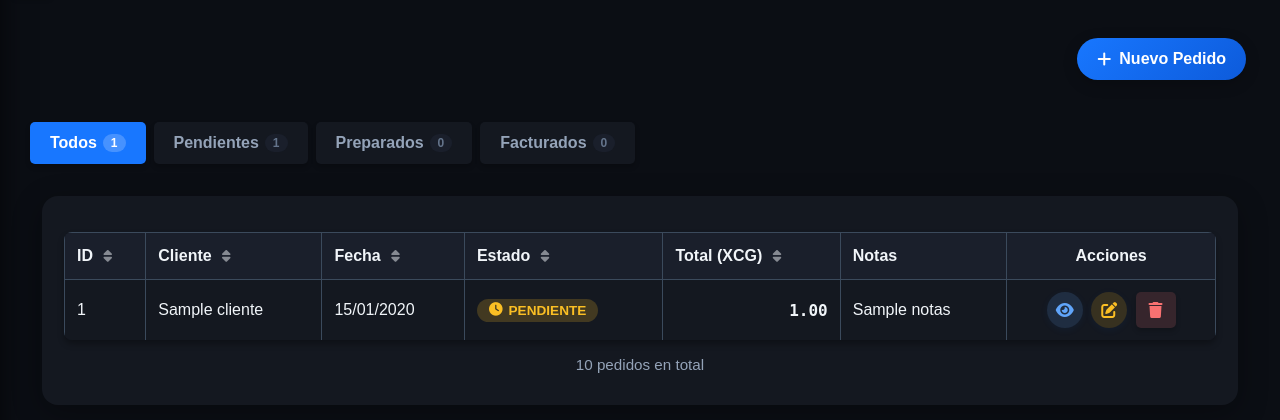
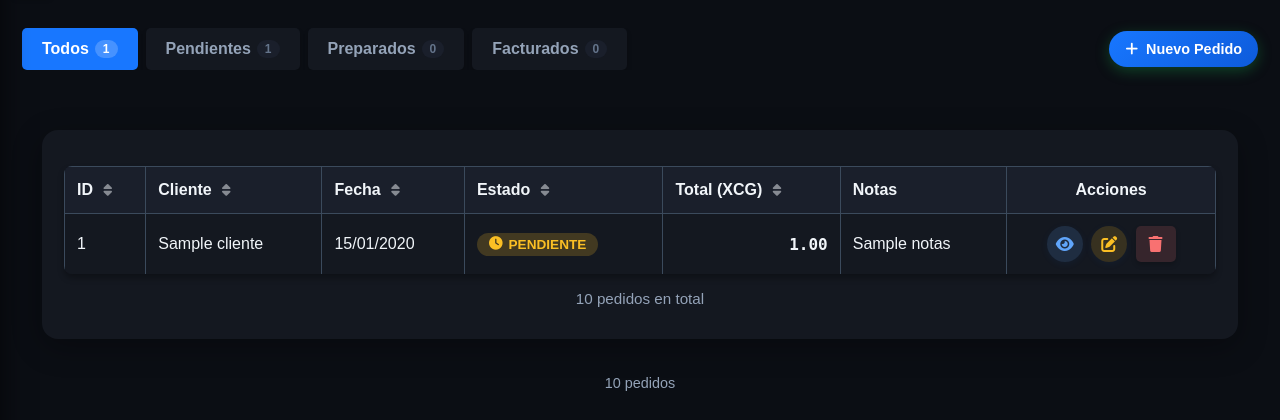
Before and after one commit to jmcriptos/pesosapp, a Python web app: template templates/pedidos.html in a window 1280 px wide. Shown: the part 48-468 px from the top of the page. Run offline with Jinja, Linux system fonts and the light colour scheme; the template is opened without the code that fills it: most values are stand-ins (such as "Sample title", 1, 10 or a date in 2020); some libraries are stand-ins or nearby versions.

Commit message:
Ajusta toolbar de pedidos y botón Nuevo Pedido en verde

```diff
--- a/templates/pedidos.html
+++ b/templates/pedidos.html
@@ -6,18 +6,11 @@
 
 {% block content %}
 <div class="pedidos-container">
-    <!-- Botón nuevo pedido -->
-    <div class="pedidos-header">
-        <a href="{{ url_for('nuevo_pedido') }}" class="btn-nuevo-pedido">
-            <i class="fa fa-plus"></i>
-            <span>Nuevo Pedido</span>
-        </a>
-    </div>
-
-    <!-- Filtros por estado -->
+    <!-- Filtros por estado + acción -->
     {% set count_pendiente = pedidos|selectattr('estado', 'equalto', 'pendiente')|list|length %}
     {% set count_preparado = pedidos|selectattr('estado', 'equalto', 'preparado')|list|length %}
     {% set count_facturado = pedidos|selectattr('estado', 'equalto', 'facturado')|list|length %}
+    <div class="pedidos-toolbar">
         <div class="filtros-estado">
             <button class="filtro-btn filtro-active" data-filtro="todos">
                 Todos <span class="filtro-count">{{ pedidos|length }}</span>
@@ -31,6 +24,11 @@
             <button class="filtro-btn filtro-facturado" data-filtro="facturado">
                 Facturados <span class="filtro-count">{{ count_facturado }}</span>
             </button>
+        </div>
+        <a href="{{ url_for('nuevo_pedido') }}" class="btn-nuevo-pedido">
+            <i class="fa fa-plus"></i>
+            <span>Nuevo Pedido</span>
+        </a>
     </div>
 
     <!-- Vista móvil: Cards -->
@@ -295,15 +293,16 @@
     padding-bottom: 100px;
 }
 
-/* Header */
-.pedidos-header {
+/* Toolbar de filtros + acción */
+.pedidos-toolbar {
     display: flex;
-    justify-content: flex-end;
     align-items: center;
-    padding: 10px 12px;
+    gap: 10px;
+    padding: 12px 8px;
     position: sticky;
     top: 0;
     z-index: 50;
+    background: inherit;
 }
 
 .pedidos-title {
@@ -318,14 +317,16 @@
     display: flex;
     align-items: center;
     gap: 8px;
-    background: white;
-    color: #1877ff;
-    padding: 12px 20px;
+    background: #16a34a;
+    color: #ffffff;
+    padding: 10px 16px;
     border-radius: 25px;
-    font-size: 1rem;
+    font-size: 0.9rem;
     font-weight: 700;
     text-decoration: none;
-    box-shadow: 0 4px 15px rgba(0,0,0,0.2);
+    white-space: nowrap;
+    flex-shrink: 0;
+    box-shadow: 0 4px 14px rgba(22,163,74,0.35);
     transition: all 0.2s ease;
 }
 
@@ -592,7 +593,9 @@ button.action-btn-mobile.action-delete:active { background: #fee2e2; }
 .filtros-estado {
     display: flex;
     gap: 8px;
-    padding: 12px 8px;
+    padding: 0;
+    flex: 1;
+    min-width: 0;
     overflow-x: auto;
     -webkit-overflow-scrolling: touch;
     scrollbar-width: none;
@@ -731,9 +734,10 @@ button.action-btn-mobile.action-delete:active { background: #fee2e2; }
         padding: 20px;
     }
 
-    .pedidos-header {
-        border-radius: 16px;
+    .pedidos-toolbar {
+        padding: 0 0 20px;
         margin-bottom: 20px;
+        position: static;
     }
 
     .tabla-pedidos-card {
```
Lines whose indentation alone changed are shown as unchanged.
